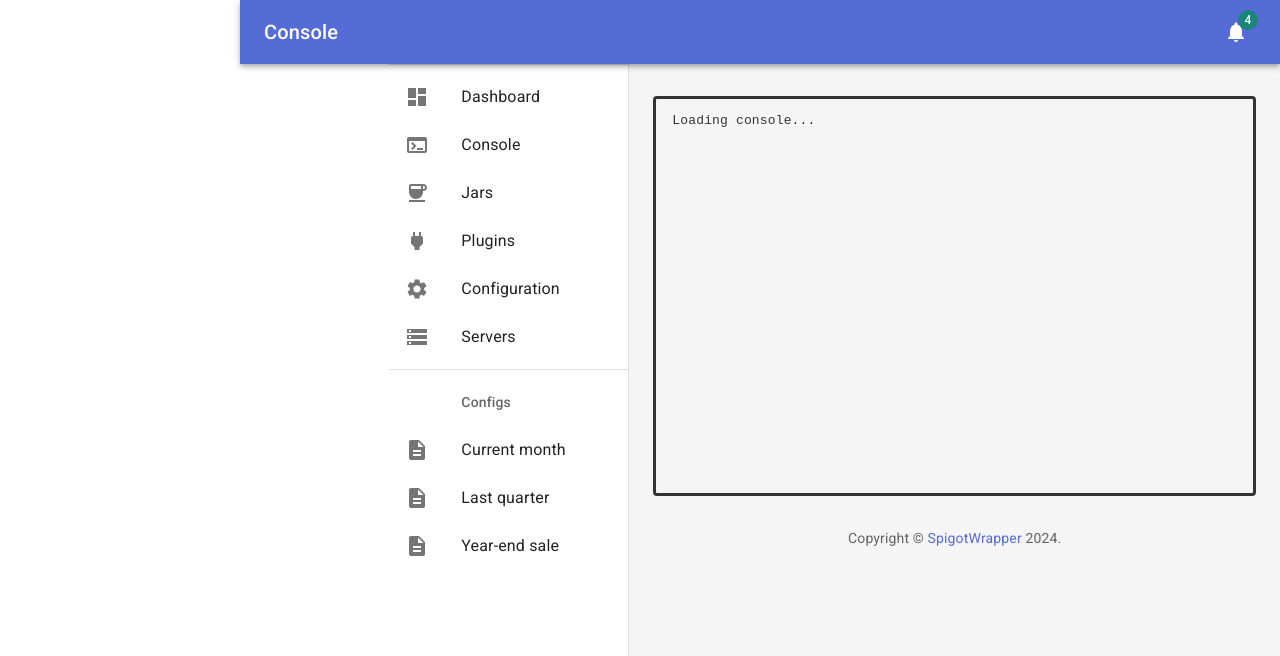
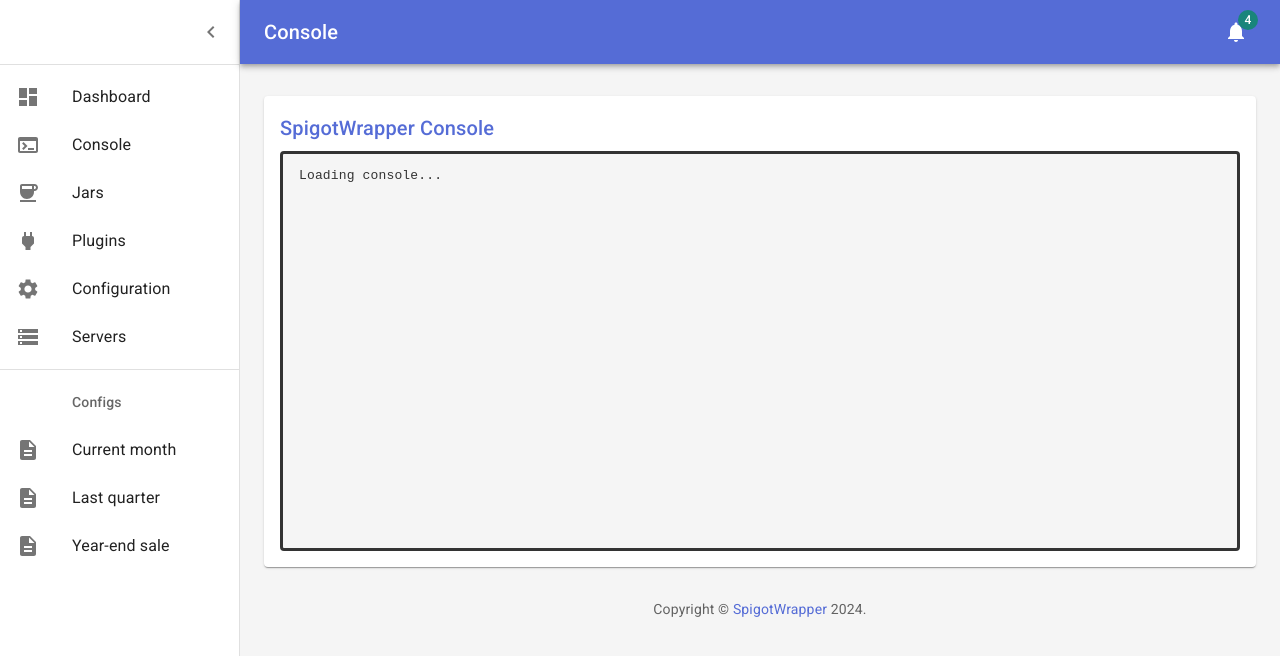
Before and after one commit to jorisvos/SpigotWrapper, a React (Create React App) app in the folder spigot-wrapper-gui/: page /console in a window 1280 px wide. Shown: the top 656 px of the page. Built offline with nearby package versions, Linux system fonts and the light colour scheme; no server answers.

Commit message:
🚑️ fixed appbar, added paper to console, changed server status from boolean to running/stopped and added comment in jarservice

```diff
--- a/spigot-wrapper-gui/src/components/appbar.tsx
+++ b/spigot-wrapper-gui/src/components/appbar.tsx
@@ -41,7 +41,6 @@
 
 export const AppBar: React.FC<Props> = ({ title, open, toggleDrawer }) => {
   return (
-    <Box sx={{ flexGrow: 1 }}>
     <StyledAppBar
       position="absolute"
       open={open}>
@@ -78,7 +77,6 @@
           </IconButton>
         </Toolbar>
     </StyledAppBar>
-    </Box>
   );
 };
 
--- a/spigot-wrapper-gui/src/components/servers.tsx
+++ b/spigot-wrapper-gui/src/components/servers.tsx
@@ -49,7 +49,7 @@
                 <TableCell>
                   {moment(server.createdAt).format('MMMM Do YYYY, h:mm:ss a')}
                 </TableCell>
-                <TableCell>{server.isRunning.toString()}</TableCell>
+                <TableCell>{server.isRunning ? 'Running' : 'Stopped'}</TableCell>
                 <TableCell align="right">{server.id}</TableCell>
               </TableRow>
             ))}
--- a/spigot-wrapper-gui/src/pages/console/console.tsx
+++ b/spigot-wrapper-gui/src/pages/console/console.tsx
@@ -1,13 +1,14 @@
 import React, { useState } from 'react';
 import { GETSpigotWrapperLog } from '../../api';
-import { Grid } from '@mui/material';
-import { Terminal } from '../../components';
+import { Grid, Paper } from '@mui/material';
+import { Terminal, Title } from '../../components';
 
 export const Console = () => {
   const [log, setLog] = useState<string>('Loading console...');
 
-  // eslint-disable-next-line @typescript-eslint/no-empty-function,@typescript-eslint/no-unused-vars
-  const sendCommand = (command: string) => {};
+  const sendCommand = (command: string) => {
+    console.log('NOT IMPLEMENTED YET! Command: '+command);
+  };
 
   setTimeout(() => {
     GETSpigotWrapperLog().then(setLog);
@@ -15,9 +16,11 @@
 
   return (
     <Grid container spacing={3}>
-      {/* Console */}
       <Grid item xs={12} md={12} lg={12}>
-        <Terminal log={log} sendCommand={sendCommand} />
+        <Paper sx={{ p: 2, display: 'flex', flexDirection: 'column' }}>
+          <Title>SpigotWrapper Console</Title>
+          <Terminal log={log} sendCommand={sendCommand} />
+        </Paper>
       </Grid>
     </Grid>
   );
```
Also changed, not shown: 1 other file (tests, documents, lock files or other folders). Lines whose indentation alone changed are shown as unchanged.
